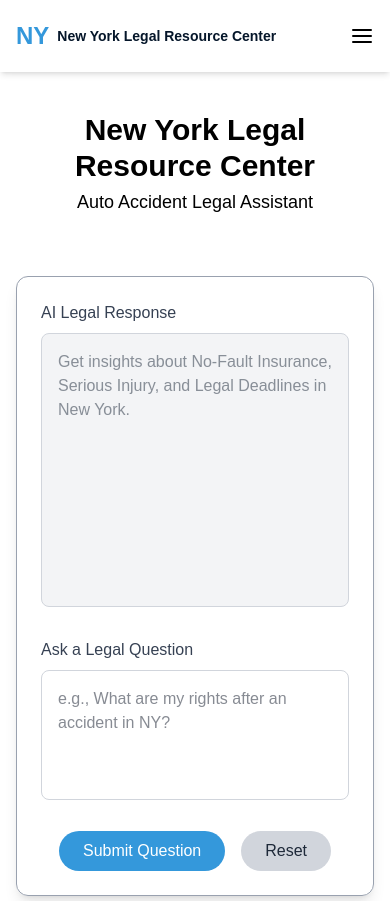
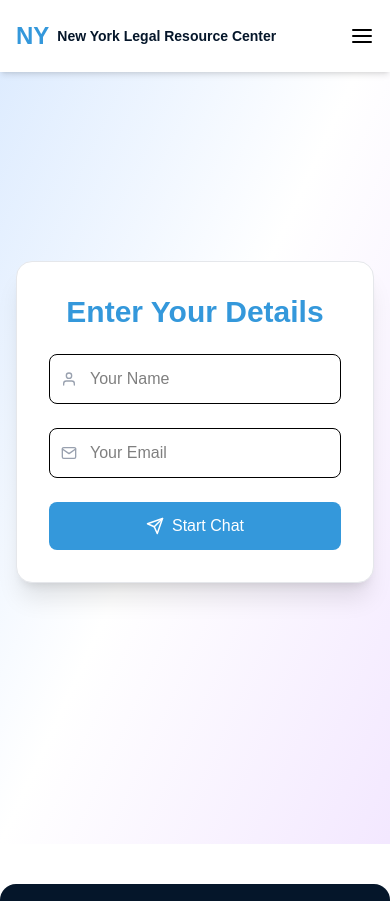
Before and after one commit to apera-softwares/NY-Legal-Resource-Center, a Next.js app: page /chat-bot in a window 390 px wide. Shown: the top 901 px of the page. Built offline with nearby package versions, Linux system fonts and the light colour scheme.

Commit message:
removed google gemini api intigrated backend api

```diff
--- a/src/app/chat-bot/page.tsx
+++ b/src/app/chat-bot/page.tsx
@@ -1,120 +1,168 @@
-'use client';
+"use client";
+import React, { useState, useEffect } from "react";
+import axios from "axios";
+import { FiUser, FiMail, FiSend } from "react-icons/fi";
 
-import React, { useState } from 'react';
-import axios from 'axios';
-
-export default function LegalChatbotPage() {
-  const [question, setQuestion] = useState<string>('');
-  const [answer, setAnswer] = useState<string>('');
-  const [isLoading, setIsLoading] = useState<boolean>(false);
-
-  const getAnswerFromAPI = async (userQuestion: string) => {
-    const apiKey = "AIzaSyBtHMY1rksUEeONFav4Z-Fudlg8Gcx45XU";
-
-    if (!apiKey) {
-      setAnswer('API key is missing.');
-      return;
+interface Message {
+  message: string;
+  generatedBy: "user" | "system";
+  createdAt: string;
 }
 
-    try {
-      const response = await axios.post(
-        `https://generativelanguage.googleapis.com/v1beta/models/gemini-2.0-flash:generateContent?key=${apiKey}`,
-        {
-          contents: [
-            {
-              parts: [{ text: userQuestion }],
-            },
-          ],
-        },
-        {
-          headers: {
-            'Content-Type': 'application/json',
-          },
+const ChatBot = () => {
+  const [isUserAuthenticated, setIsUserAuthenticated] = useState(false);
+  const [user, setUser] = useState({ name: "", email: "" });
+  const [input, setInput] = useState("");
+  const [messages, setMessages] = useState<Message[]>([]);
+
+  useEffect(() => {
+    if (isUserAuthenticated) {
+      const welcomeMessage: Message = {
+        message: `Hi ${user.name}, how can I help you today?`,
+        generatedBy: "system",
+        createdAt: new Date().toISOString(),
+      };
+      setMessages([welcomeMessage]);
     }
-      );
+  }, [isUserAuthenticated]);
 
-      const outputText = response.data?.candidates?.[0]?.content?.parts?.[0]?.text;
+  const handleUserInputChange = (e: React.ChangeEvent<HTMLInputElement>) => {
+    setUser({ ...user, [e.target.name]: e.target.value });
+  };
 
-      if (outputText) {
-        setAnswer(outputText.trim());
-      } else {
-        setAnswer('No response from the system.');
-      }
-    } catch (error) {
-      console.error('Gemini API Error:', error);
-      setAnswer('Error getting response from the legal assistant.');
+  const handleUserFormSubmit = (e: React.FormEvent) => {
+    e.preventDefault();
+    if (user.name && user.email) {
+      setIsUserAuthenticated(true);
     }
   };
 
-  const handleSubmit = async () => {
-    if (!question.trim()) return;
-    setIsLoading(true);
-    setAnswer('Loading...');
-    await getAnswerFromAPI(question);
-    setIsLoading(false);
+  const handleSend = async () => {
+    if (!input.trim()) return;
+
+    const newUserMessage: Message = {
+      message: input,
+      generatedBy: "user",
+      createdAt: new Date().toISOString(),
+    };
+    setMessages((prev) => [...prev, newUserMessage]);
+    setInput("");
+
+    try {
+      const response = await axios.post("https://4b6afee38326.ngrok-free.app/chat", {
+        email: user.email,
+        firstname: user.name,
+        message: input,
+      });
+
+      const newMessages = response.data.messages;
+      const systemResponses = newMessages.filter((msg: Message) => msg.generatedBy === "system");
+
+      setMessages((prev) => [...prev, ...systemResponses]);
+    } catch (error) {
+      console.error("Error sending message:", error);
+    }
   };
 
-  const handleReset = () => {
-    setQuestion('');
-    setAnswer('');
-  };
+  if (!isUserAuthenticated) {
+    return (
+      <main className="min-h-screen flex items-center justify-center bg-gradient-to-br from-blue-100 via-white to-purple-100 px-4 py-20">
+        <form
+          onSubmit={handleUserFormSubmit}
+          className="w-full max-w-md bg-white border border-gray-200 p-8 rounded-2xl shadow-xl space-y-6"
+        >
+          <h2 className="text-3xl font-bold text-center text-primary">Enter Your Details</h2>
 
-  const handleQuestionChange = (event: React.ChangeEvent<HTMLTextAreaElement>) => {
-    setQuestion(event.target.value);
-  };
-
-  return (
-    <main className="min-h-screen flex flex-col mt-28">
-      <header className=" text-black px-4">
-        <div className="max-w-5xl mx-auto flex flex-col items-center text-center">
-          <h1 className="text-3xl font-bold">New York Legal Resource Center</h1>
-          <p className="text-lg mt-1">Auto Accident Legal Assistant</p>
-        </div>
-      </header>
-
-      <section className="flex-1 flex items-center justify-center px-4">
-        <div className="w-full max-w-3xl border border-gray-400 shadow-lg rounded-xl p-6 md:p-10">
-          <div className="mb-6">
-            <label className="block mb-2 font-medium text-gray-700">AI Legal Response</label>
-            <textarea
-              readOnly
-              rows={10}
-              value={answer}
-              placeholder="Get insights about No-Fault Insurance, Serious Injury, and Legal Deadlines in New York."
-              className="w-full p-4 border border-gray-300 rounded-lg bg-gray-100 text-gray-800 resize-none"
+          <div className="relative">
+            <FiUser className="absolute left-3 top-1/2 transform -translate-y-1/2 text-gray-400" />
+            <input
+              type="text"
+              name="name"
+              placeholder="Your Name"
+              value={user.name}
+              onChange={handleUserInputChange}
+              className="w-full pl-10 pr-4 py-3 border rounded-lg focus:outline-none focus:ring-2 focus:ring-blue-400"
+              required
             />
           </div>
 
-          <div className="mb-6">
-            <label className="block mb-2 font-medium text-gray-700">Ask a Legal Question</label>
-            <textarea
-              rows={4}
-              placeholder="e.g., What are my rights after an accident in NY?"
-              value={question}
-              onChange={handleQuestionChange}
-              className="w-full p-4 border border-gray-300 rounded-lg bg-white text-gray-900 focus:outline-none focus:ring-2 focus:ring-blue-600 resize-none"
+          <div className="relative">
+            <FiMail className="absolute left-3 top-1/2 transform -translate-y-1/2 text-gray-400" />
+            <input
+              type="email"
+              name="email"
+              placeholder="Your Email"
+              value={user.email}
+              onChange={handleUserInputChange}
+              className="w-full pl-10 pr-4 py-3 border rounded-lg focus:outline-none focus:ring-2 focus:ring-blue-400"
+              required
             />
           </div>
 
-          <div className="flex justify-center gap-4">
           <button
-              type="button"
-              onClick={handleSubmit}
-              disabled={isLoading}
-              className="bg-primary cursor-pointer hover:bg-[#2983c0] text-white px-6 py-2 rounded-full font-medium transition disabled:opacity-50 disabled:cursor-not-allowed"
+            type="submit"
+            className="w-full bg-primary hover:bg-blue-700 text-white py-3 rounded-lg flex items-center justify-center gap-2 transition duration-300"
           >
-              {isLoading ? 'Submitting...' : 'Submit Question'}
+            <FiSend size={18} />
+            Start Chat
           </button>
+        </form>
+      </main>
+    );
+  }
+
+ return (
+  <div className="min-h-screen flex items-center justify-center bg-gradient-to-br from-blue-100 via-white to-purple-100 px-4 py-10">
+    <div className="w-full max-w-2xl flex flex-col bg-white shadow-2xl rounded-2xl p-6 border border-gray-200">
+      <h1 className="text-2xl font-bold text-blue-700 text-center mb-6">Chat Assistant</h1>
+
+      <div className="flex-1 overflow-y-auto max-h-[400px] mb-4 space-y-3">
+        {messages.length === 0 ? (
+          <div className="flex flex-col items-center justify-center text-center text-gray-500 mt-20">
+            <div className="text-6xl mb-4">🤖</div>
+            <p className="text-lg font-medium">Hello {user.name}, how can I assist you today?</p>
+            <p className="text-sm text-gray-400 mt-2">Ask me anything related to legal help!</p>
+          </div>
+        ) : (
+          messages.map((msg, index) => (
+            <div
+              key={index}
+              className={`flex ${msg.generatedBy === "user" ? "justify-end" : "justify-start"}`}
+            >
+              <div
+                className={`max-w-xs px-4 py-3 rounded-2xl text-sm shadow-md ${
+                  msg.generatedBy === "user"
+                    ? "bg-blue-600 text-white rounded-br-none"
+                    : "bg-gray-100 text-gray-800 rounded-bl-none"
+                }`}
+              >
+                {msg.message}
+              </div>
+            </div>
+          ))
+        )}
+      </div>
+
+      <div className="flex items-center gap-2 mt-auto">
+        <input
+          type="text"
+          value={input}
+          onChange={(e) => setInput(e.target.value)}
+          placeholder="Type your message..."
+          className="flex-1 px-4 py-3 border rounded-full focus:outline-none focus:ring-2 focus:ring-blue-400 transition duration-200"
+          onKeyDown={(e) => e.key === "Enter" && handleSend()}
+        />
         <button
-              type="button"
-              onClick={handleReset}
-              className="bg-gray-300 cursor-pointer hover:bg-gray-400 text-gray-800 px-6 py-2 rounded-full font-medium transition"
+          onClick={handleSend}
+          className="bg-blue-600 hover:bg-blue-700 transition p-3 rounded-full text-white shadow-md"
         >
-              Reset
+          <FiSend size={20} />
         </button>
       </div>
     </div>
-      </section>
-    </main>
+  </div>
 );
-}
+
+};
+
+export default ChatBot;
```
Lines whose indentation alone changed are shown as unchanged.
